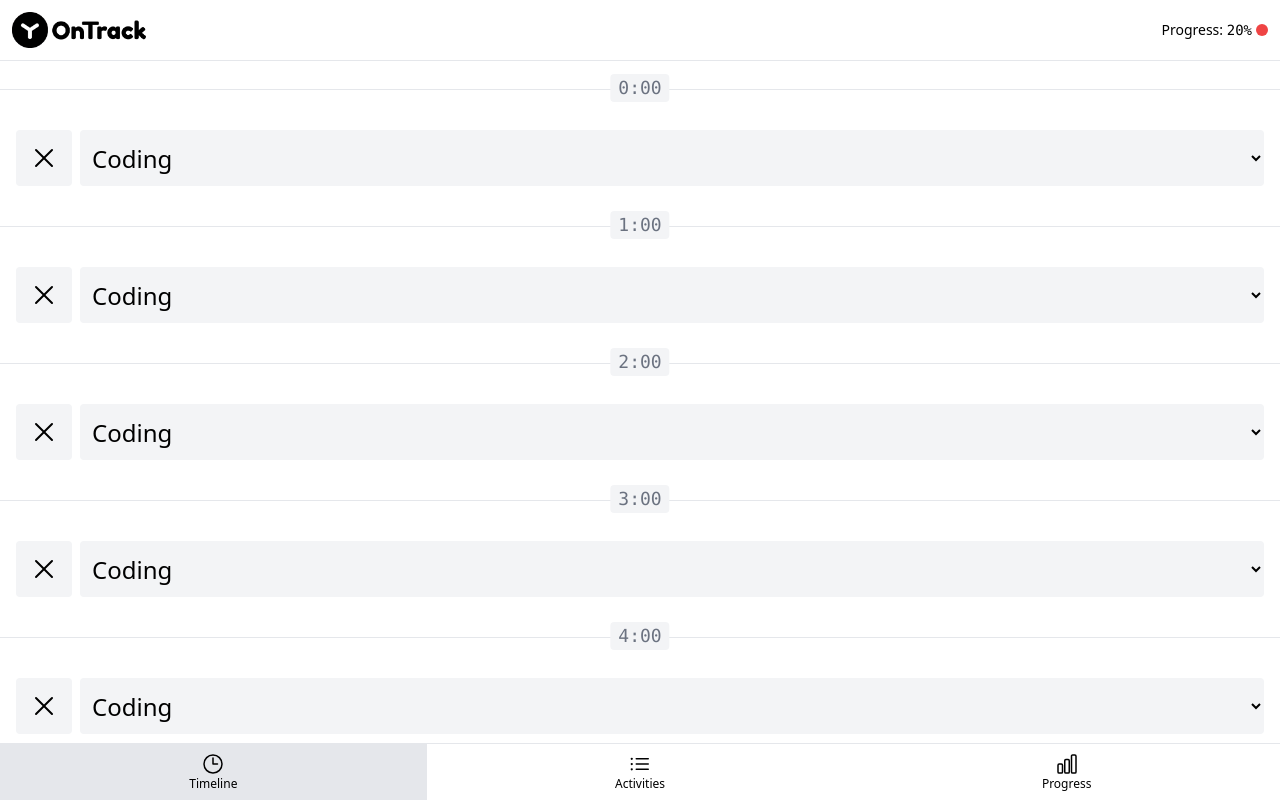
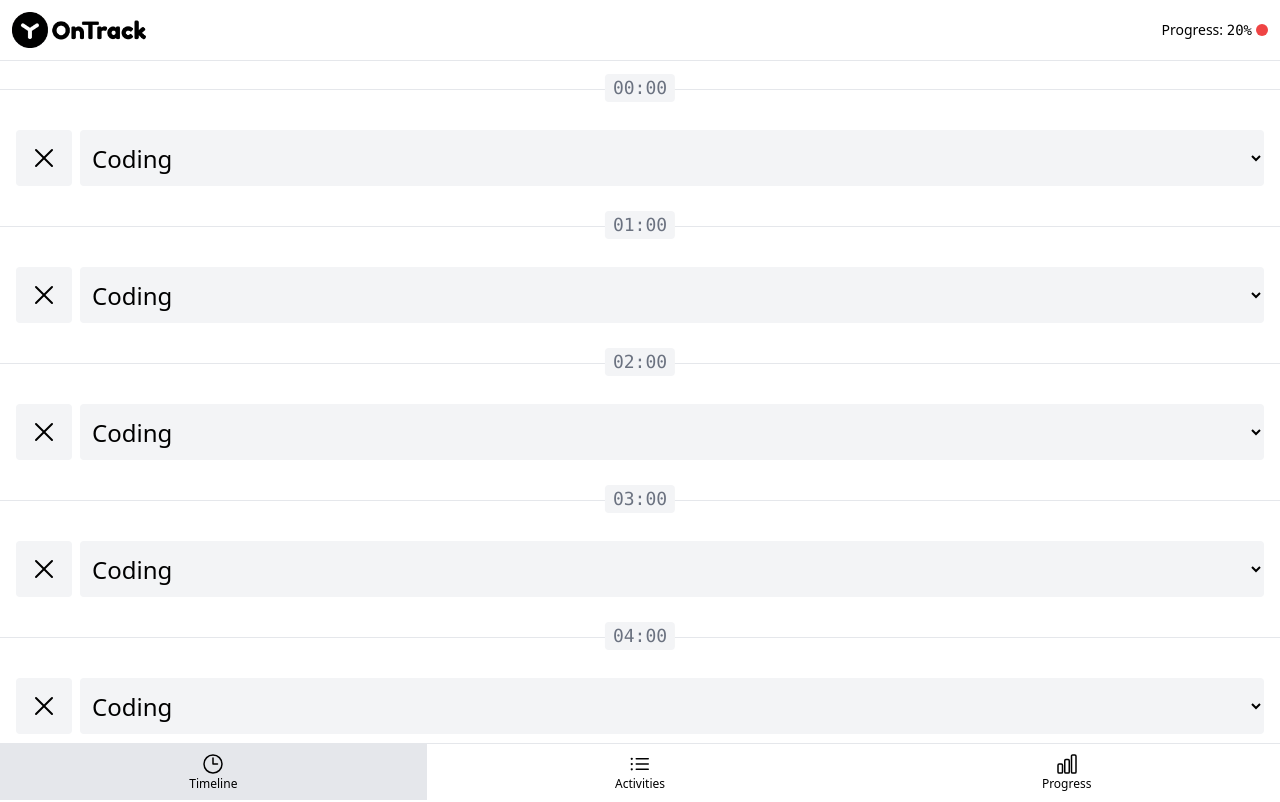
Before and after one commit to sigmarius/vue-ontrack, a Vue app: page /#timeline in a window 1280 px wide. Shown: the top 802 px of the page. Built offline with nearby package versions, Linux system fonts and the light colour scheme.

Commit message:
Декомпозиция: создает отдельный компонент для часа

```diff
--- /dev/null
+++ b/src/components/TimelineHour.vue
@@ -0,0 +1,24 @@
+<script setup>
+import { isHourValid } from "@/validators";
+
+const props = defineProps({
+  hour: {
+    type: Number,
+    required: true,
+    validator: isHourValid,
+  },
+});
+
+const classes = [
+  "absolute -top-4 left-1/2 -translate-x-1/2 px-2 font-mono text-lg rounded",
+  props.hour === new Date().getHours()
+    ? "font-black text-white bg-purple-900"
+    : "text-gray-500 bg-gray-100",
+];
+
+const formattedHour = `${props.hour.toString().padStart(2, 0)}:00`;
+</script>
+
+<template>
+  <a href="#" :class="classes"> {{ formattedHour }} </a>
+</template>
--- a/src/components/TimelineItem.vue
+++ b/src/components/TimelineItem.vue
@@ -1,23 +1,17 @@
 <script setup>
 import { ref } from "vue";
 
-import BaseSelect from "./BaseSelect.vue";
+import BaseSelect from "@/components/BaseSelect.vue";
+import TimelineHour from "@/components/TimelineHour.vue";
 import { isTimelineItemValid } from "@/validators";
 
-const props = defineProps({
+defineProps({
   timelineItem: {
     type: Object,
     required: true,
     validator: isTimelineItemValid,
   },
 });
-
-const hourLinkClasses = [
-  "absolute -top-4 left-1/2 -translate-x-1/2 px-2 font-mono text-lg rounded",
-  props.timelineItem.hour === new Date().getHours()
-    ? "font-black text-white bg-purple-900"
-    : "text-gray-500 bg-gray-100",
-];
 
 const options = [
   { value: 1, label: "Coding" },
@@ -30,7 +24,9 @@
 
 <template>
   <li class="relative px-4 py-10 flex flex-col gap-2 border-t border-gray-200">
-    <a href="#" :class="hourLinkClasses"> {{ timelineItem.hour }}:00 </a>
+    <TimelineHour
+      :hour="timelineItem.hour"
+    />
 
     <BaseSelect
       :options="options"
--- a/src/validators.js
+++ b/src/validators.js
@@ -20,14 +20,15 @@
     return value >= start && value <= end
 }
 
-function isHourValid(hour) {
+function isSelectOptionValid({ value, label}) {
+    return isNumber(value) && isString(label)
+}
+
+export function isHourValid(hour) {
     return isNumber(hour)
         && isBetween(hour, MIDNIGHT_HOUR, HOURS_IN_DAY - 1);
 }
 
-function isSelectOptionValid({ value, label}) {
-    return isNumber(value) && isString(label)
-}
 
 export function isPageValid (currentPage) {
     return Object.keys(NAV_ITEMS).includes(currentPage);
```
